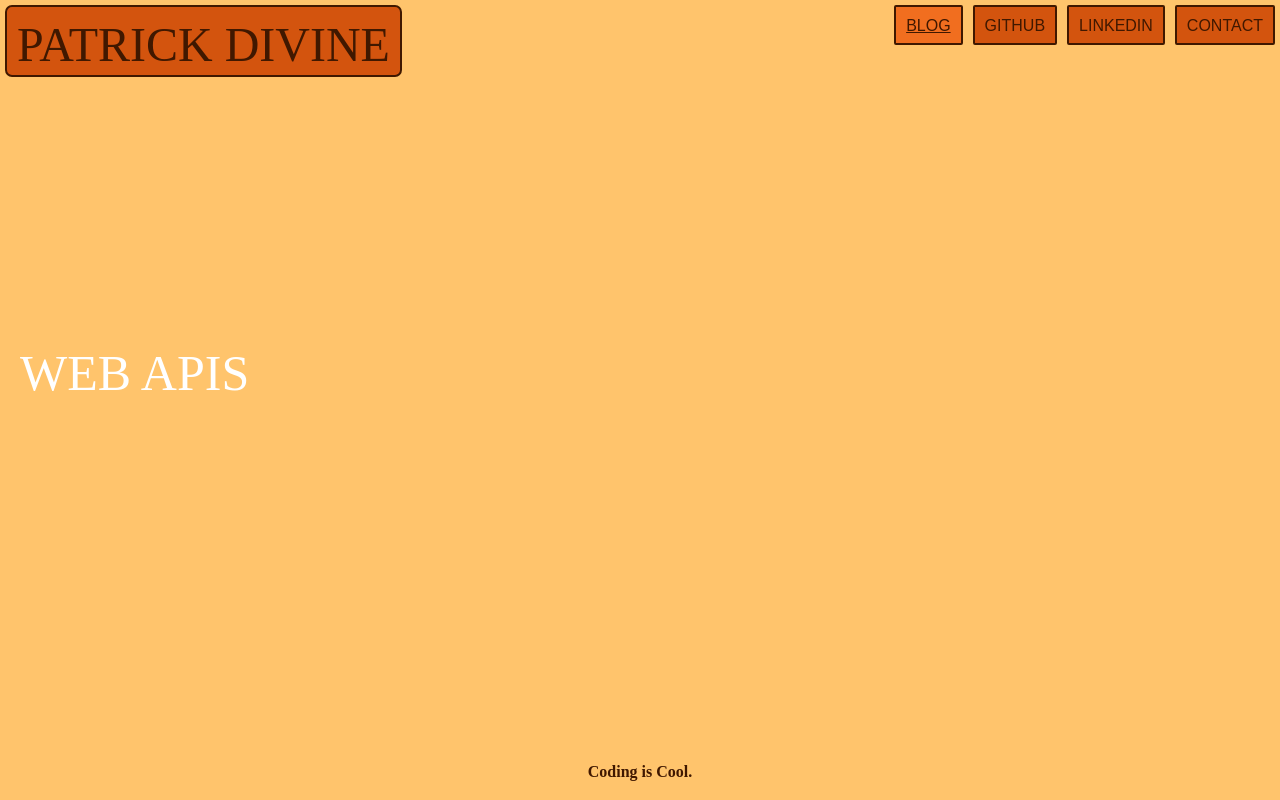
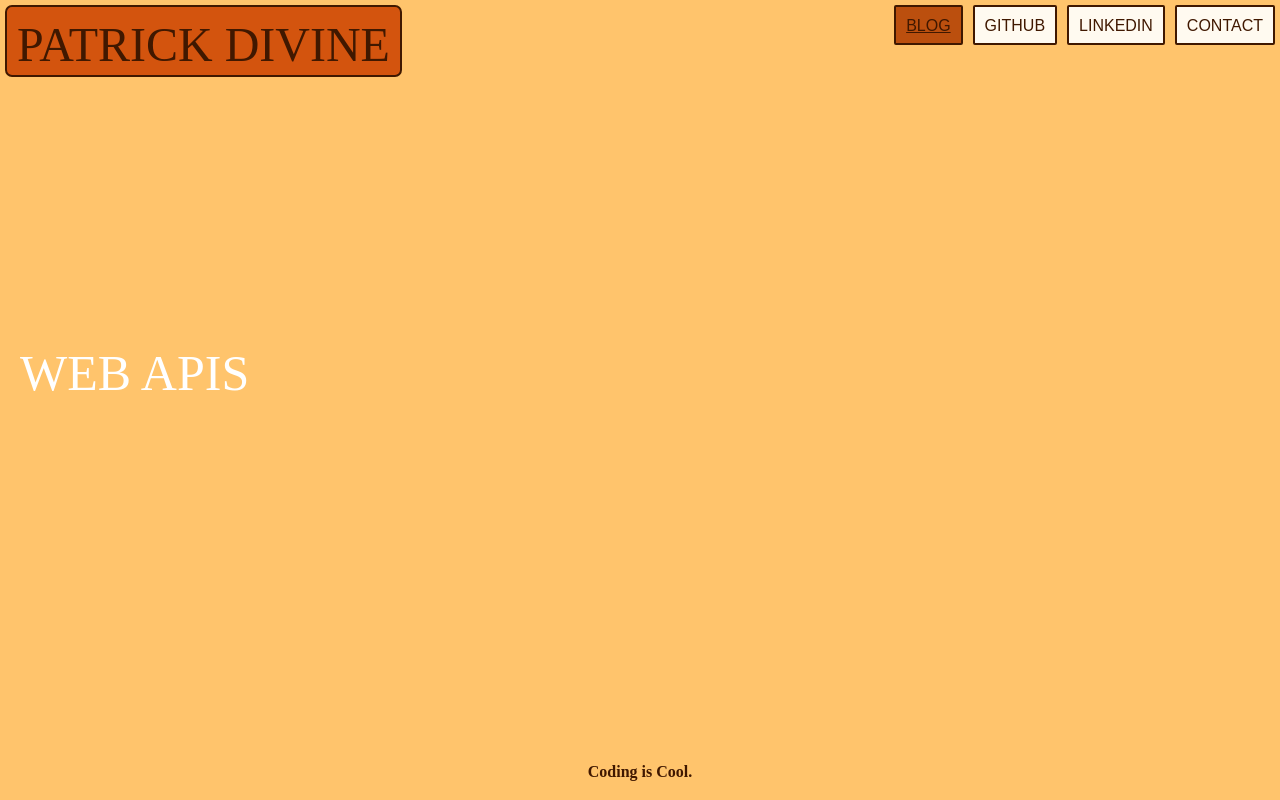
Before and after one commit to pddivine-edu/pddivine.com, a website: page public/index.html in a window 1280 px wide. In both pictures the pointer is over the link "BLOG". Drawn offline with Linux system fonts and the light colour scheme.

Commit message:
Update style on links

```diff
--- a/public/styles/style.css
+++ b/public/styles/style.css
@@ -42,6 +42,7 @@ body {
   min-width: 373px;
   height: 1em;
   border-radius: 7px;
+   background-color: #D3540E; /* #E55500; */
 }
 
 .title:hover {
@@ -58,10 +59,12 @@ body {
 .link {
   height: 1em;
   border-radius: 2px;
+  background-color: floralwhite; /* #E55500; #D3540E;*/
 }
 
 .link:hover {
-  background-color: #F16E1F;
+  background-color: #BB4F0E;
+  /*background-color: #F16E1F;*/
 }
 
 .content {
@@ -73,7 +76,6 @@ body {
 }
 
 .orangeContainer {
-  background-color: #D3540E; /* #E55500; */
   margin: 5px;
   border-width: 2px;
   border-color: #401800;
```
